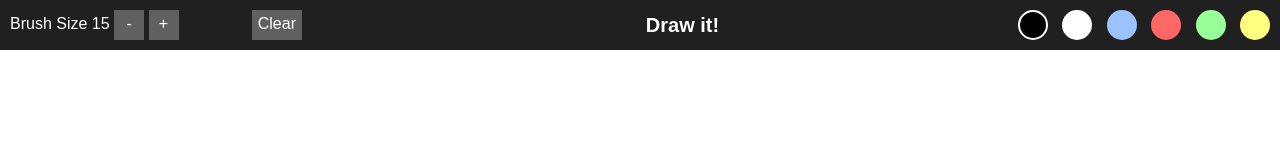
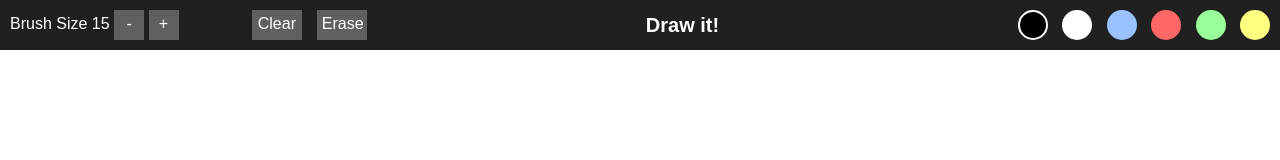
Before and after one commit to Showndarya/DrawIt, a plain HTML site: page index.html in a window 1280 px wide. Drawn offline with Linux system fonts and the light colour scheme.

Commit message:
Add erase some parts option

```diff
--- a/index.css
+++ b/index.css
@@ -68,3 +68,14 @@
 	display: inline-block;
 	text-align: center;
 }
+
+#erase{
+	float: left;
+	width: 50px;
+	height: 30px;
+	padding: 5px;
+	margin-left: 15px;
+	background-color: #606060;
+	display: inline-block;
+	text-align: center;
+}
--- a/index.html
+++ b/index.html
@@ -25,6 +25,7 @@
 			 </div>
 
 			 <div id="clear">Clear</div>
+			 <div id="erase">Erase</div>
 
 		</div>
 
--- a/index.js
+++ b/index.js
@@ -25,8 +25,9 @@ var draw = function(){
 	var shade = document.getElementsByClassName("shade");
 	var n = shade.length;
 
-	// load clear div
+	// load clear and erase div
 	var clear = document.getElementById("clear");
+	var erase = document.getElementById("erase");
 
 	// e is the event passed
 	var drawPoint = function(e){
@@ -131,4 +132,12 @@ var draw = function(){
 
 	clear.addEventListener('click',clrcan);
 
+	// erase parts of canvas
+	var eracan = function(e){
+		context.fillStyle = "#fff";
+		context.strokeStyle = "#fff";
+	}
+
+	erase.addEventListener('click',eracan);
+
 }();
```
